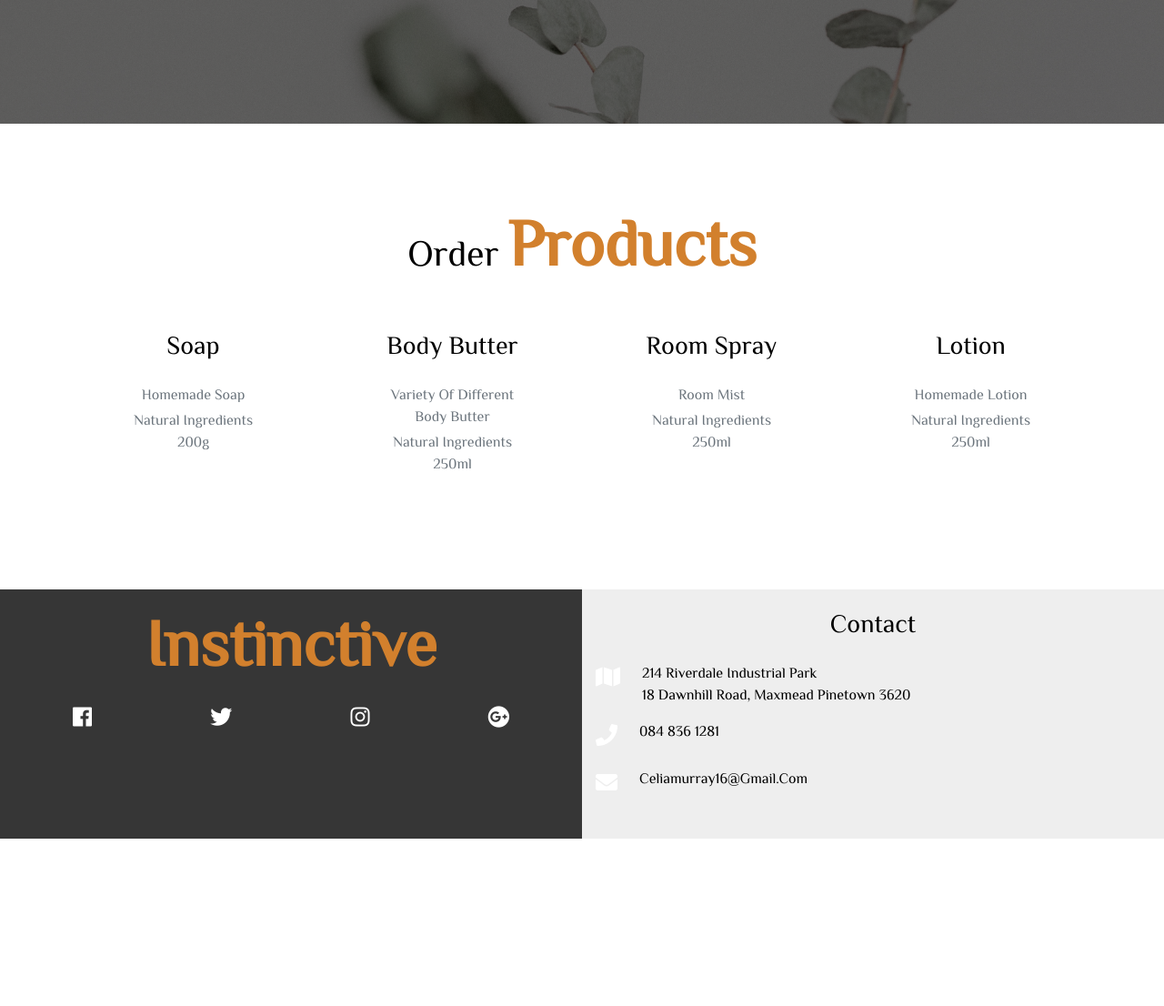
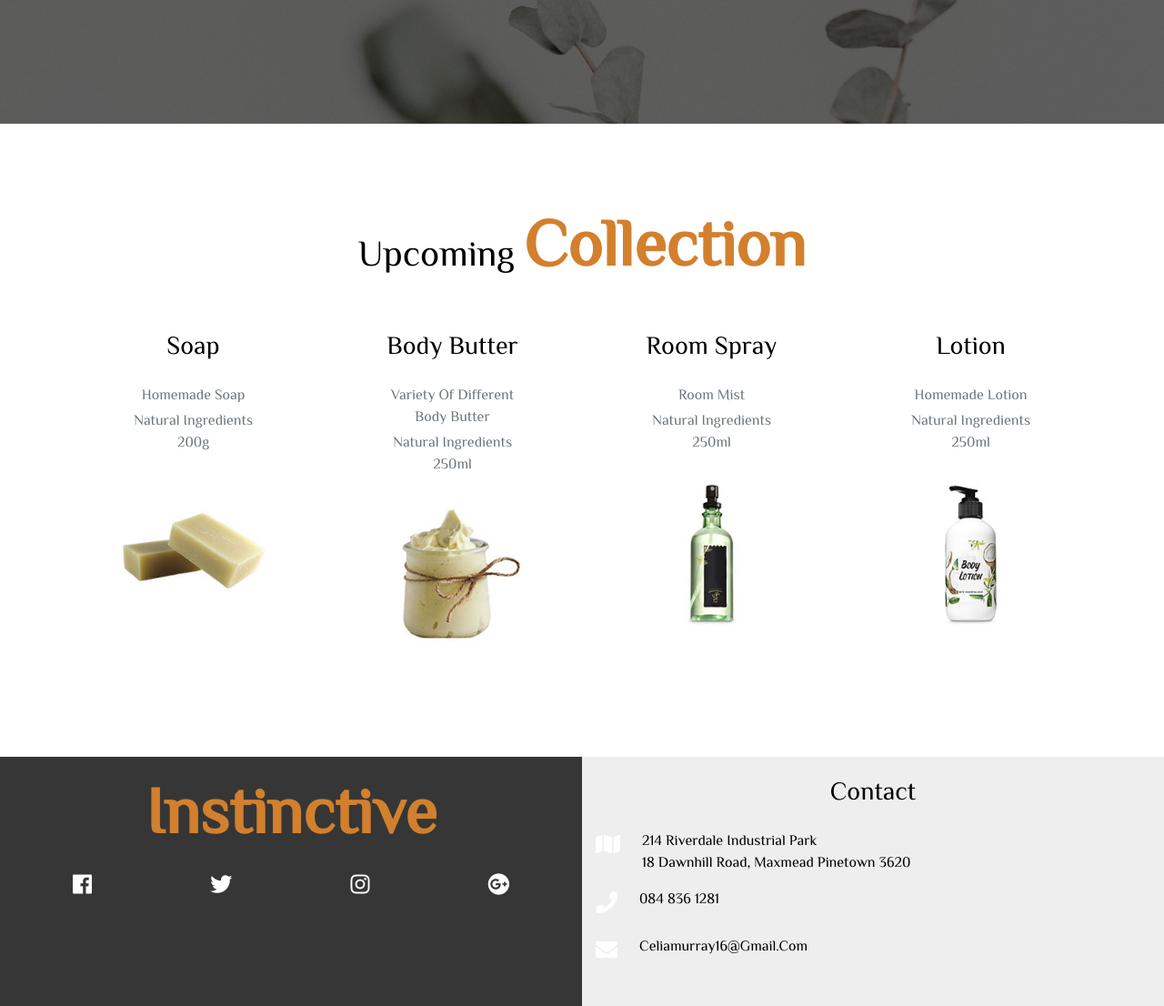
Before and after one commit to katrina-mathebula/onlineStorePhp, a PHP site: page / in a window 1280 px wide. Shown: the part 1648-2754 px from the top of the page at 91% size. Before the commit the page ends 2570 px from the top, so only its background shows below. Run offline with PHP 8.4, Linux system fonts and the light colour scheme; data that the repository does not hold is empty.

Commit message:
Upcoming Collection section

```diff
--- a/index.php
+++ b/index.php
@@ -233,7 +233,7 @@ $products = mysqli_fetch_all($result,MYSQLI_ASSOC);
         <!-- section title -->
         <div class="row">
         <div class="col-10 mx-auto col-sm-6 text-center">
-        <h1 class="text-capitalize">order <strong class="banner-title">Products</strong></h1>
+        <h1 class="text-capitalize">upcoming <strong class="banner-title">collection</strong></h1>
         </div>
         </div>
 
@@ -245,8 +245,8 @@ $products = mysqli_fetch_all($result,MYSQLI_ASSOC);
             <h3 class="py-3">Soap</h3>
                 <div class="text-muted">
                 <p class="my-1">Homemade soap</p>
-                <p class="my-1">natural ingredients 200g</p>
-
+                <p class="my-1">natural ingredients 200g</p><br>
+                <img src="img/soaps1.jpg" class="img-fluid" alt="">
 
                 </div>
             </div>
@@ -256,8 +256,8 @@ $products = mysqli_fetch_all($result,MYSQLI_ASSOC);
             <h3 class="py-3">Body Butter</h3>
                 <div class="text-muted">
                 <p class="my-1">variety of different body butter</p>
-                <p class="my-1">natural ingredients 250ml</p>
-
+                <p class="my-1">natural ingredients 250ml</p><br>
+                <img src="img/bodybutter3.jpg" class="img-fluid" alt="">
 
                 </div>
             </div>
@@ -267,8 +267,8 @@ $products = mysqli_fetch_all($result,MYSQLI_ASSOC);
             <h3 class="py-3">Room spray</h3>
                 <div class="text-muted">
                 <p class="my-1">room mist</p>
-                <p class="my-1">natural ingredients 250ml</p>
-
+                <p class="my-1">natural ingredients 250ml</p><br>
+                <img src="img/roomspray1.jpg" class="img-fluid" alt="">
 
                 </div>
             </div>
@@ -278,8 +278,8 @@ $products = mysqli_fetch_all($result,MYSQLI_ASSOC);
             <h3 class="py-3">Lotion</h3>
                 <div class="text-muted">
                 <p class="my-1">homemade lotion</p>
-                <p class="my-1">natural ingredients 250ml</p>
-
+                <p class="my-1">natural ingredients 250ml</p><br>
+                <img src="img/lotion1.jpg" class="img-fluid" alt="">
 
                 </div>
             </div>
```
